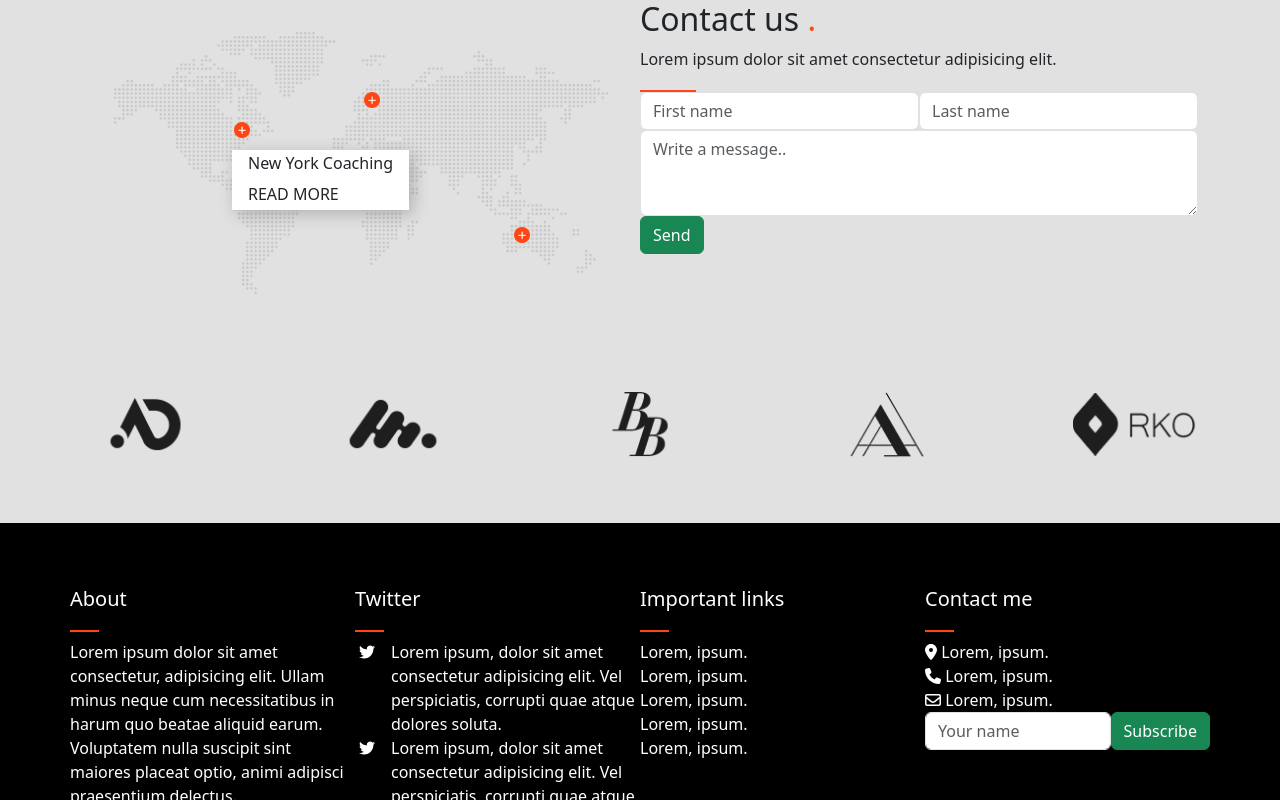
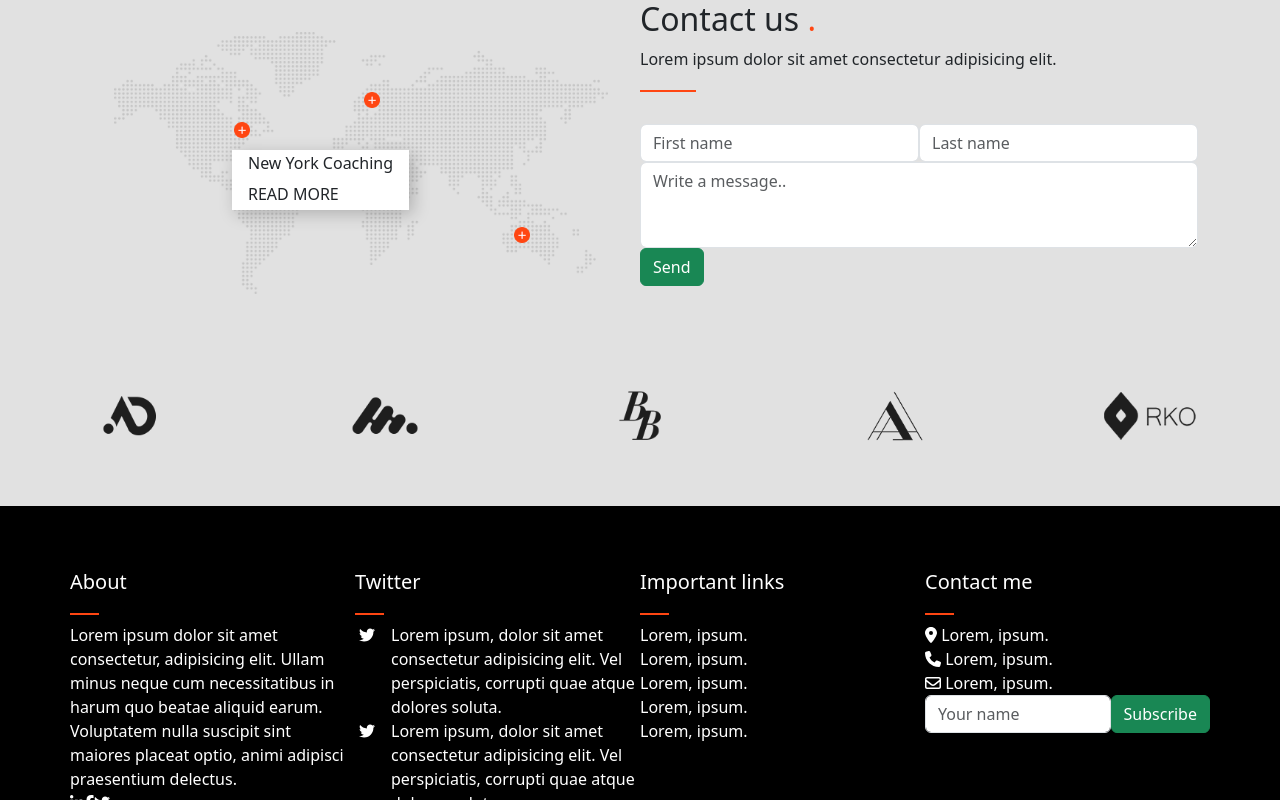
Before and after one commit to AndreaCoggio94/proj-html-vuejs, a Vue app: page / in a window 1280 px wide. Shown: the part 4801-5601 px from the top of the page. Built offline with nearby package versions, Linux system fonts and the light colour scheme.

Commit message:
added better functionality to logos in footer

```diff
--- a/src/components/AppFooter.vue
+++ b/src/components/AppFooter.vue
@@ -3,7 +3,35 @@ import FooterForm from "./footer/FooterForm.vue";
 
 export default {
   data() {
-    return {};
+    return {
+      logos: [
+        {
+          normal: "h4-clients-img-01",
+          orange: "h4-clients-img-02",
+          order: 5,
+        },
+        {
+          normal: "h4-clients-img-03",
+          orange: "h4-clients-img-04-1",
+          order: 1,
+        },
+        {
+          normal: "h4-clients-img-05",
+          orange: "h4-clients-img-06-1",
+          order: 2,
+        },
+        {
+          normal: "h4-clients-img-07",
+          orange: "h4-clients-img-08-1",
+          order: 3,
+        },
+        {
+          normal: "h4-clients-img-09",
+          orange: "h4-clients-img-10-1",
+          order: 4,
+        },
+      ],
+    };
   },
   components: {
     FooterForm,
@@ -31,7 +59,7 @@ export default {
           <p>READ MORE</p>
         </div>
       </div>
-      <div class="col-6">
+      <div class="col-6 contact">
         <div class="line">
           <h2>Contact us <span class="dot">.</span></h2>
           <p>Lorem ipsum dolor sit amet consectetur adipisicing elit.</p>
@@ -39,34 +67,22 @@ export default {
         <FooterForm />
       </div>
       <div class="col-12">
-        <!-- <span v-for="(n, index) in 10">
+        <div
+          v-for="(logo, index) in logos"
+          class="logo"
+          :style="{ order: logo.order }"
+        >
           <img
-            :src="n % 2 ? '/image/h4-clients-img-0' + n + '.png' : ''"
-            @click="questa"
-            alt=""
+            class="active"
+            :src="'/image/' + logo.normal + '.png'"
+            :alt="logo.normal"
           />
-        </span> -->
-        <!-- <img v-for="n in 10" src="" alt="" /> -->
-        <div class="logo">
-          <img class="active" src="/image/h4-clients-img-03.png" alt="logo" />
 
-          <img class="hidden" src="/image/h4-clients-img-04-1.png" alt="logo" />
-        </div>
-        <div class="logo">
-          <img class="active" src="/image/h4-clients-img-05.png" alt="logo" />
-          <img class="hidden" src="/image/h4-clients-img-06-1.png" alt="logo" />
-        </div>
-        <div class="logo">
-          <img class="active" src="/image/h4-clients-img-07.png" alt="logo" />
-          <img class="hidden" src="/image/h4-clients-img-08-1.png" alt="logo" />
-        </div>
-        <div class="logo">
-          <img class="active" src="/image/h4-clients-img-09.png" alt="logo" />
-          <img class="hidden" src="/image/h4-clients-img-10-1.png" alt="logo" />
-        </div>
-        <div class="logo">
-          <img class="active" src="/image/h4-clients-img-01.png" alt="logo" />
-          <img class="hidden" src="/image/h4-clients-img-02.png" alt="logo" />
+          <img
+            class="hidden"
+            :src="'/image/' + logo.orange + '.png'"
+            :alt="logo.orange"
+          />
         </div>
       </div>
     </div>
@@ -216,6 +232,12 @@ export default {
         }
       }
     }
+
+    &.contact {
+      .line {
+        margin-bottom: 2rem;
+      }
+    }
   }
 
   .col-12 {
@@ -223,7 +245,7 @@ export default {
     justify-content: space-between;
     padding: 4rem 0;
     img {
-      width: 8rem;
+      width: 6rem;
     }
   }
 }
```
